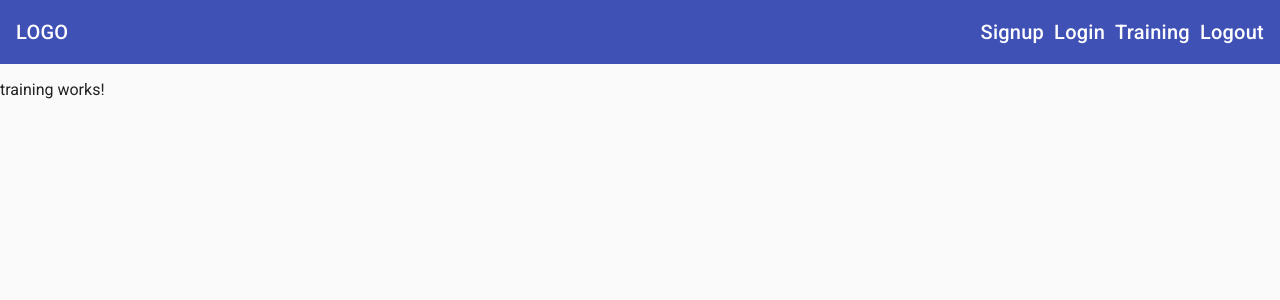
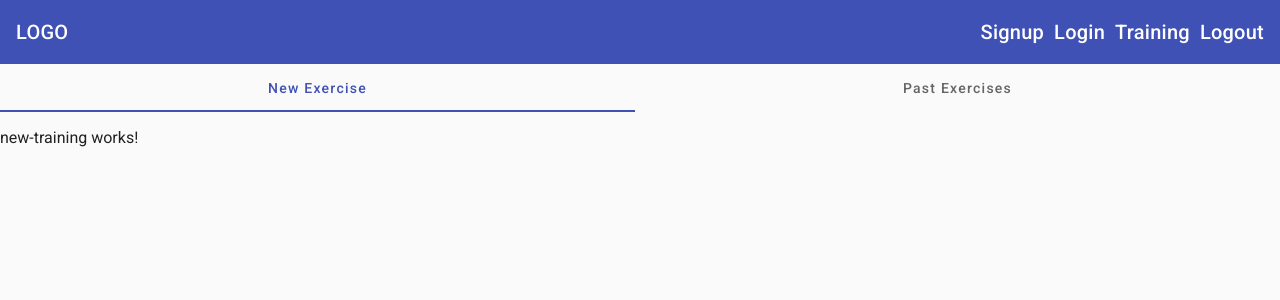
Before and after one commit to antrampa/fitness-tracker-2, an Angular app: page /training in a window 1280 px wide. Shown: the top 300 px of the page. Built offline with nearby package versions, Linux system fonts and the light colour scheme.

Commit message:
Added Tabs

```diff
--- a/src/app/material.module.ts
+++ b/src/app/material.module.ts
@@ -9,6 +9,7 @@
 import { MatSidenavModule } from '@angular/material/sidenav';
 import { MatToolbarModule } from '@angular/material/toolbar';
 import { MatListModule } from '@angular/material/list';
+import {MatTabsModule} from '@angular/material/tabs';
 
 @NgModule({
   declarations: [],
@@ -23,6 +24,7 @@
    MatSidenavModule,
    MatToolbarModule,
    MatListModule,
+   MatTabsModule,
   ],
   exports: [
     MatButtonModule,
@@ -35,6 +37,7 @@
     MatSidenavModule,
     MatToolbarModule,
     MatListModule,
+    MatTabsModule,
   ]
 })
 export class MaterialModule { }
--- a/src/app/training/training.component.html
+++ b/src/app/training/training.component.html
@@ -1 +1,8 @@
-<p>training works!</p>
+<mat-tab-group>
+    <mat-tab label="New Exercise">
+        <app-new-training></app-new-training>
+    </mat-tab>
+    <mat-tab label="Past Exercises">
+        <app-past-trainings></app-past-trainings>
+    </mat-tab>
+</mat-tab-group>
```
Also changed, not shown: 1 other file (tests, documents, lock files or other folders).
